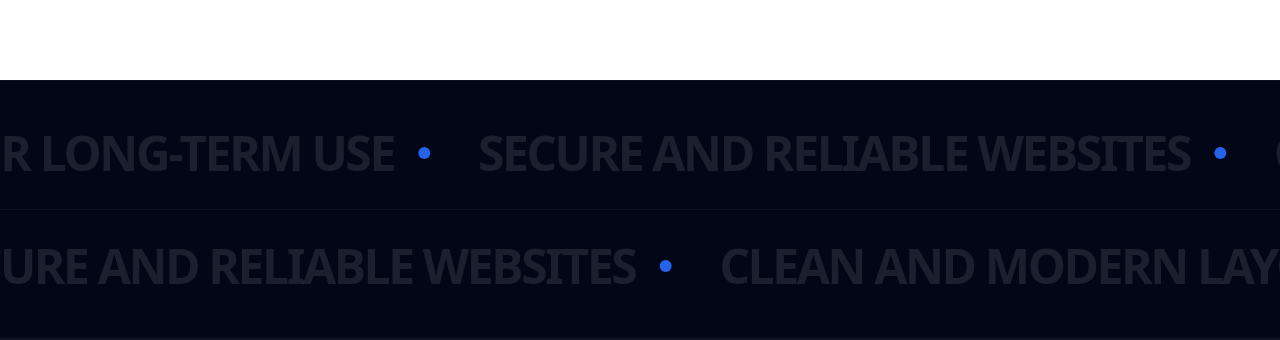
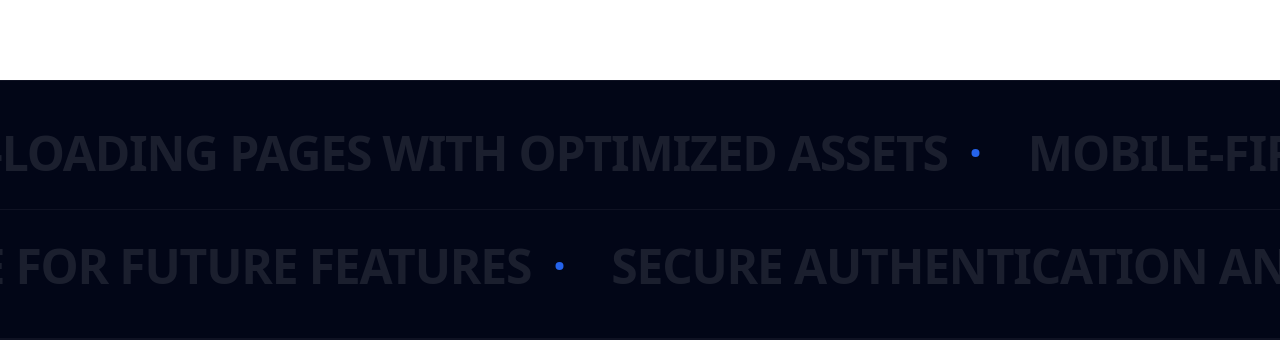
Before and after one commit to md-faizanahmad/mfa_web_agency-, a Next.js app: page /work in a window 1280 px wide. Shown: the part 4693-5033 px from the top of the page. Built offline with nearby package versions, Linux system fonts and the light colour scheme; grey boxes are pictures that could not be loaded.

Commit message:
updated ResultsTicker.tsx

```diff
--- a/src/components/Section/Work/ResultsTicker.tsx
+++ b/src/components/Section/Work/ResultsTicker.tsx
@@ -2,14 +2,14 @@
 import TickerClient from "./TickerClient";
 
 export const tickerItems = [
-  "Fast loading websites",
-  "Mobile-friendly design",
-  "Easy contact & enquiry flow",
-  "Google search ready setup",
-  "Simple admin management",
-  "Clean and modern layout",
-  "Secure and reliable websites",
-  "Built for long-term use",
+  "Fast-loading pages with optimized assets",
+  "Mobile-first responsive layouts",
+  "Clear contact and enquiry flows",
+  "SEO-ready structure and metadata",
+  "Simple content management setup",
+  "Clean and maintainable UI architecture",
+  "Secure authentication and API handling",
+  "Scalable codebase for future features",
 ];
 
 export default function ResultsTicker() {
@@ -17,7 +17,7 @@ export default function ResultsTicker() {
     <section className="bg-brand-midnight cursor-pointer py-12 overflow-hidden border-y border-white/5">
       <TickerClient items={tickerItems} direction="left" />
       <div className="h-px bg-white/5 my-8 max-w-7xl mx-auto" />
-      <TickerClient items={tickerItems.reverse()} direction="right" />
+      <TickerClient items={[...tickerItems].reverse()} direction="right" />
     </section>
   );
 }
--- a/src/components/Section/Work/TickerClient.tsx
+++ b/src/components/Section/Work/TickerClient.tsx
@@ -1,7 +1,6 @@
-// src/components/sections/work/TickerClient.tsx
 "use client";
 
-import { motion, Variants } from "framer-motion";
+import { motion, Variants, useReducedMotion } from "framer-motion";
 
 interface TickerProps {
   items: string[];
@@ -12,34 +11,37 @@ export default function TickerClient({
   items,
   direction = "left",
 }: TickerProps) {
+  const shouldReduceMotion = useReducedMotion();
+
   const scrollVariants: Variants = {
     animate: {
-      x: direction === "left" ? [0, -1000] : [-1000, 0],
+      x: direction === "left" ? ["0%", "-50%"] : ["-50%", "0%"],
       transition: {
         x: {
           repeat: Infinity,
           repeatType: "loop",
-          duration: 30,
+          duration: shouldReduceMotion ? 0 : 30,
           ease: "linear",
         },
       },
     },
   };
 
+  const loopItems = [...items, ...items];
+
   return (
-    <div className="flex whitespace-nowrap overflow-hidden">
+    <div className="overflow-hidden whitespace-nowrap">
       <motion.div
         className="flex gap-12 px-6"
         variants={scrollVariants}
         animate="animate"
       >
-        {/* Duplicate items to create seamless loop */}
-        {[...items, ...items, ...items].map((item, index) => (
-          <div key={index} className="flex items-center gap-6">
-            <span className="text-3xl md:text-5xl font-black text-white/10 uppercase tracking-tighter hover:text-brand-cobalt transition-colors cursor-default">
+        {loopItems.map((item, index) => (
+          <div key={`${item}-${index}`} className="flex items-center gap-6">
+            <span className="text-3xl md:text-5xl font-black text-white/10 uppercase tracking-tight hover:text-brand-cobalt transition-colors">
               {item}
             </span>
-            <div className="w-3 h-3 rounded-full bg-brand-cobalt" />
+            <div className="w-2 h-2 rounded-full bg-brand-cobalt" />
           </div>
         ))}
       </motion.div>
```
